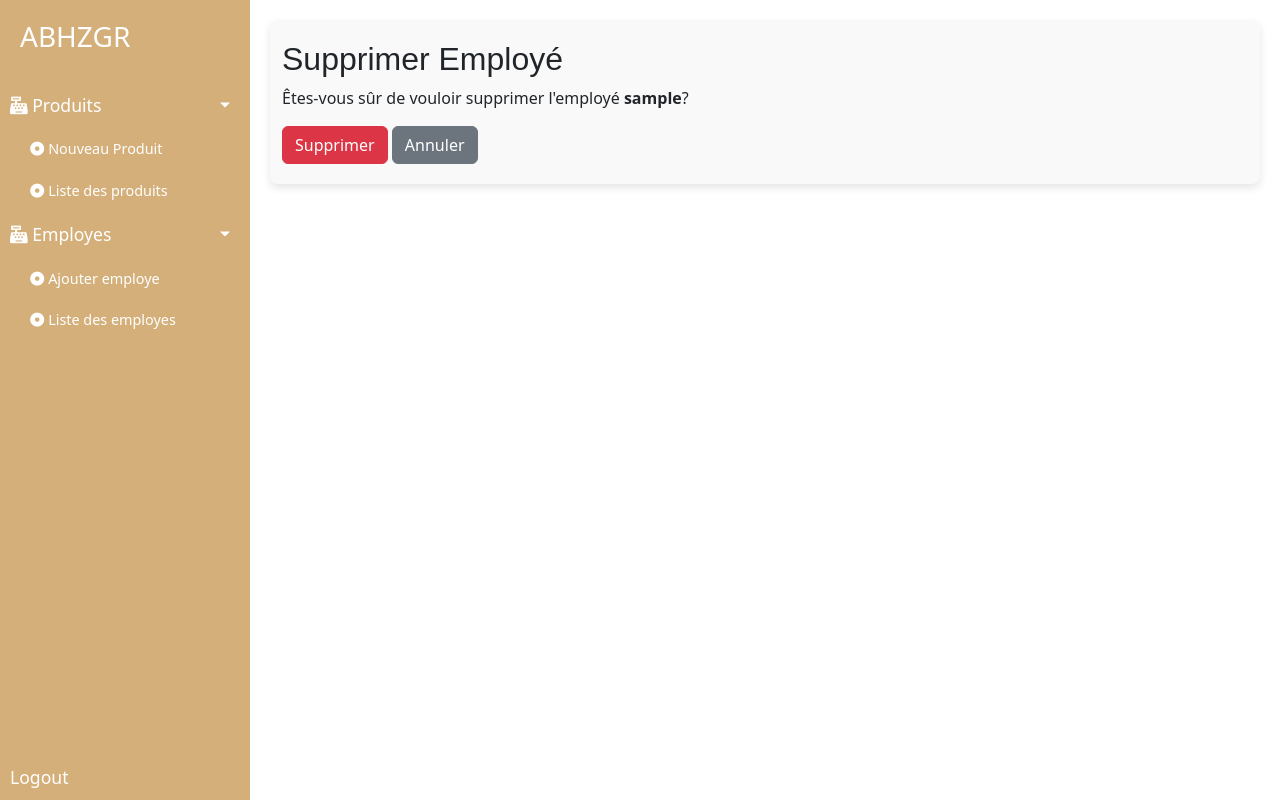
After one commit to amineboubekri/gestion_stock, a Django app: page /stock/supprimer-employe/1/ in a window 1280 px wide, after a click on "Produits". The commit adds this page. Run offline with Django 3.2, Linux system fonts and the light colour scheme; the visitor is signed in with stand-in values (Sample User, id 1); data comes from the database, SQL or seed files in the repository; some libraries are stand-ins or nearby versions.

Commit message:
gestion des employes

```diff
--- a/stock/templates/admin_base.html
+++ b/stock/templates/admin_base.html
@@ -65,6 +65,23 @@
                         </li>
                     </ul>
                 </li>
+                <li>
+                    <a href="#commandeSubmenu" data-toggle="collapse" aria-expanded="false" class="dropdown-toggle sidebar-text right-arrow sidebar-button">
+                        <i class="fas fa-cash-register"></i> Employes
+                    </a>
+                    <ul class="collapse list-unstyled" id="commandeSubmenu">
+                        <li>
+                            <a class="sidebar-text sidebar-subitem sidebar-button" href="{% url 'ajouter_employe' %}">
+                                <i class="fas fa-dot-circle"></i> Ajouter employe
+                            </a>
+                        </li>
+                        <li>
+                            <a class="sidebar-text sidebar-subitem sidebar-button" href="{% url 'liste_employes' %}">
+                                <i class="fas fa-dot-circle"></i> Liste des employes
+                            </a>
+                        </li>
+                    </ul>
+                </li>
                 <li class="bottomleft">
                     <a href="{% url 'logout' %}" class="sidebar-text right-arrow sidebar-button">
                         Logout
--- /dev/null
+++ b/stock/templates/stock/supprimer_employe.html
@@ -0,0 +1,11 @@
+{% extends 'admin_base.html' %}
+
+{% block content %}
+  <h2>Supprimer Employé</h2>
+  <p>Êtes-vous sûr de vouloir supprimer l'employé <strong>{{ employe.username }}</strong>?</p>
+  <form method="post">
+    {% csrf_token %}
+    <button type="submit" class="btn btn-danger">Supprimer</button>
+    <a href="{% url 'liste_employes' %}" class="btn btn-secondary">Annuler</a>
+  </form>
+{% endblock %}
--- a/stock/urls.py
+++ b/stock/urls.py
@@ -31,4 +31,8 @@ urlpatterns = [
     path('generate_cart_pdf/<str:num_ordre>/', views.generate_cart_pdf, name='generate_cart_pdf'),
     path('magasinier_orders/', views.magasinier_orders, name='magasinier_orders'),
     path('cart/delete/<int:item_id>/', views.delete_from_cart, name='delete_from_cart'),
+    path('ajouter-employe/', views.ajouter_employe, name='ajouter_employe'),
+    path('liste-employes/', views.liste_employes, name='liste_employes'),
+    path('modifier-employe/<int:employe_id>/', views.modifier_employe, name='modifier_employe'),
+    path('supprimer-employe/<int:employe_id>/', views.supprimer_employe, name='supprimer_employe'),
 ]
--- a/stock/views.py
+++ b/stock/views.py
@@ -3,7 +3,7 @@ from django.shortcuts import render, redirect, get_object_or_404
 from django.contrib.auth import login as auth_login, logout as auth_logout
 from django.contrib.auth.decorators import login_required
 from .forms import CustomUserCreationForm, CustomAuthenticationForm, CommandeForm, ProduitForm, CommandeUpdateForm, AjoutStockForm, CommandeAvantValidation, CartAddProductForm
-from .models import Commande, Produit, Entree, Cart
+from .models import Commande, Produit, Entree, Cart, Personne
 from django.http import HttpResponse
 from django.template.loader import render_to_string
 from reportlab.pdfgen import canvas
@@ -478,4 +478,47 @@ def magasinier_orders(request):
 def delete_from_cart(request, item_id):
     item = get_object_or_404(Cart, id=item_id)
     item.delete()
-    return redirect('add_to_cart')
+    return redirect('view_cart')
+
+@login_required
+def ajouter_employe(request):
+    if request.user.role != 'admin':
+        return redirect('home')
+
+    if request.method == 'POST':
+        form = CustomUserCreationForm(request.POST)
+        if form.is_valid():
+            form.save()
+            return redirect('employee_list')
+    else:
+        form = CustomUserCreationForm()
+
+    return render(request, 'stock/ajouter_employe.html', {'form': form})
+
+@login_required
+def liste_employes(request):
+    if request.user.role != 'admin':
+        return redirect('home')
+
+    employes = Personne.objects.filter(role='employe')
+    return render(request, 'stock/liste_employes.html', {'employes': employes})
+
+@login_required
+def modifier_employe(request, employe_id):
+    employe = get_object_or_404(Personne, id=employe_id)
+    if request.method == 'POST':
+        form = CustomUserCreationForm(request.POST, instance=employe)
+        if form.is_valid():
+            form.save()
+            return redirect('liste_employes')
+    else:
+        form = CustomUserCreationForm(instance=employe)
+    return render(request, 'stock/modifier_employe.html', {'form': form, 'employe': employe})
+
+@login_required
+def supprimer_employe(request, employe_id):
+    employe = get_object_or_404(Personne, id=employe_id)
+    if request.method == 'POST':
+        employe.delete()
+        return redirect('liste_employes')
+    return render(request, 'stock/supprimer_employe.html', {'employe': employe})
```
Also changed, not shown: stock/templates/stock/ajouter_employe.html (added, +10 -0 lines), stock/templates/stock/liste_employes.html (added, +30 -0 lines), stock/templates/stock/modifier_employe.html (added, +11 -0 lines).
